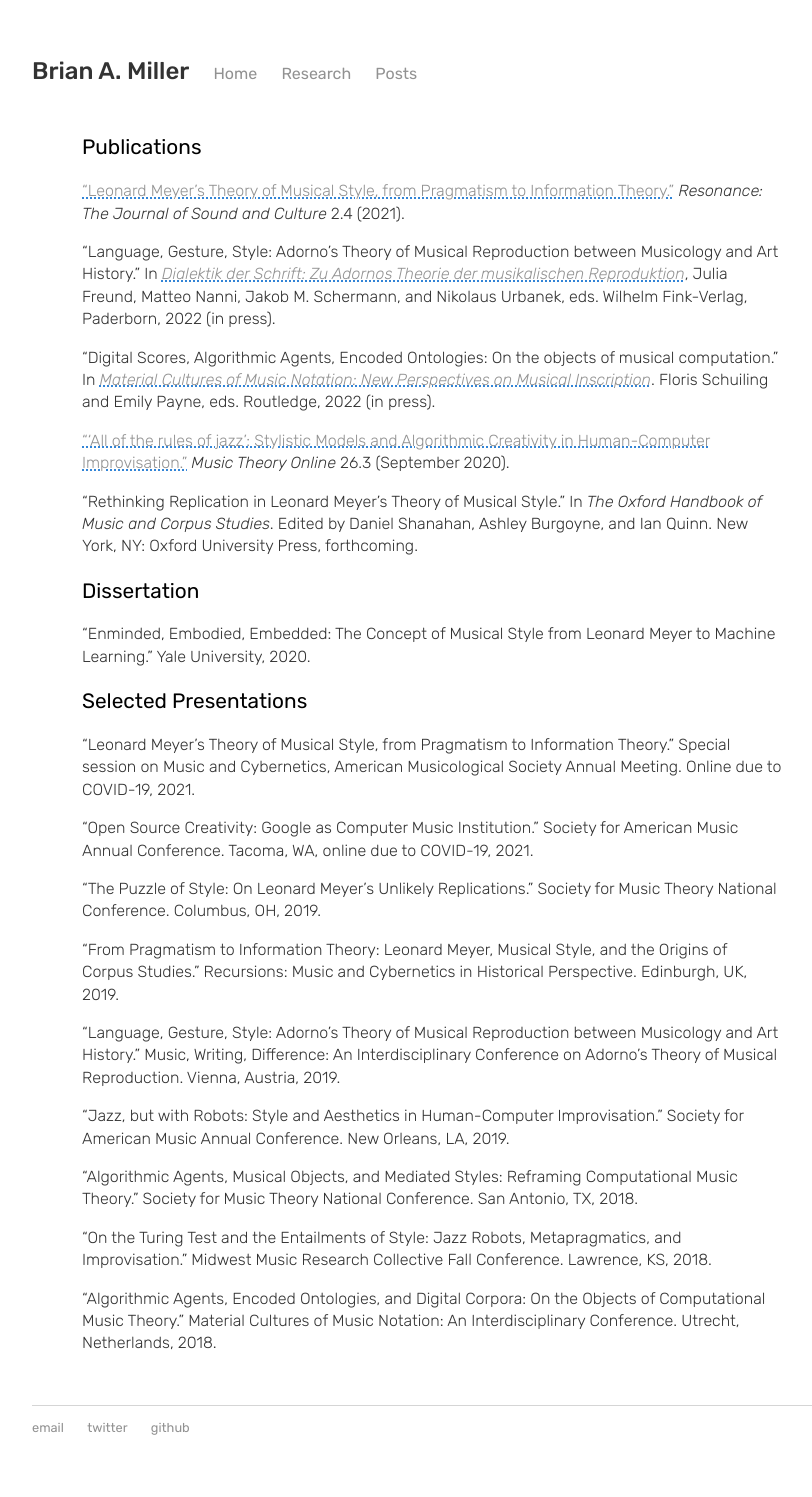
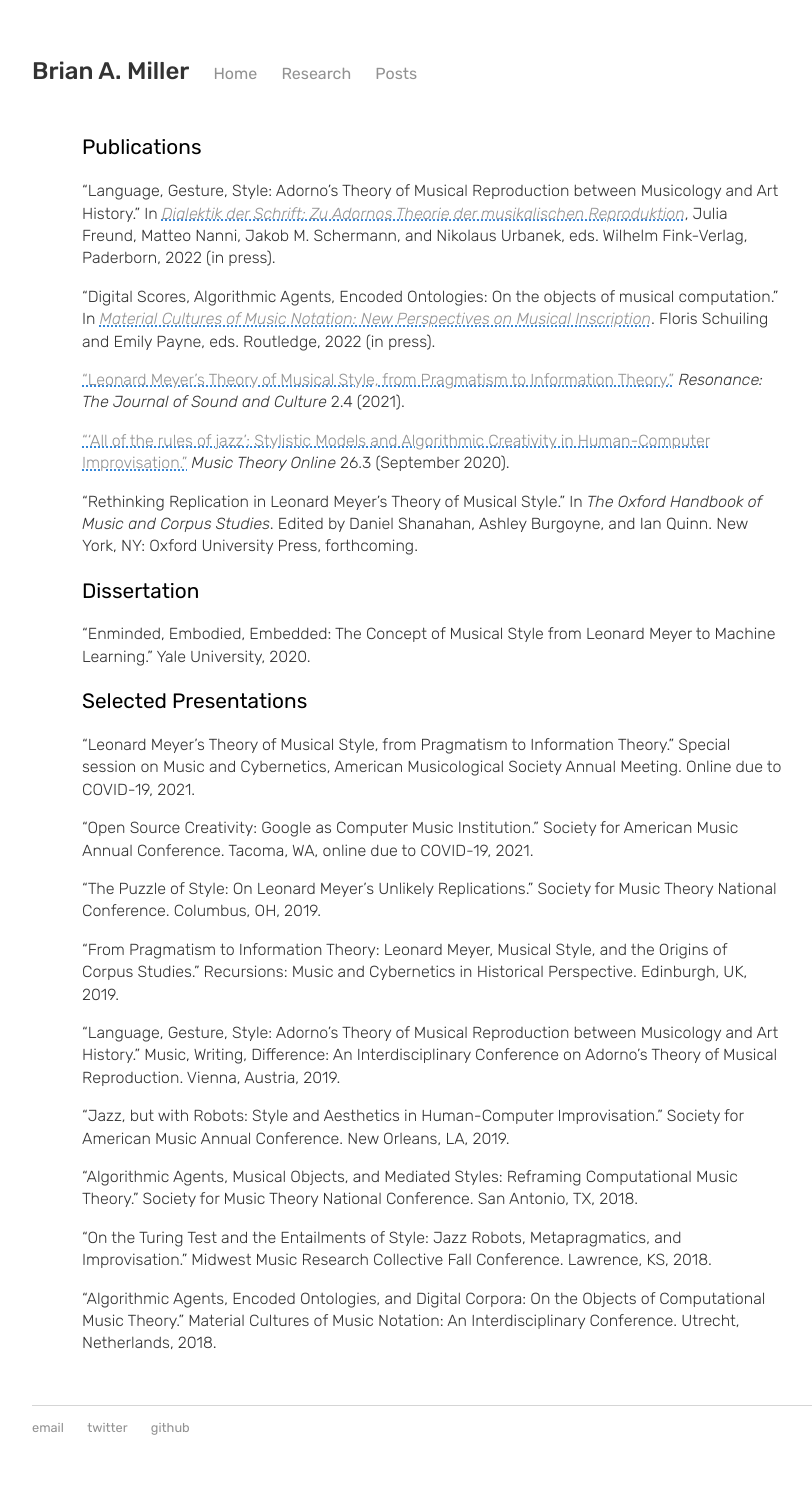
Before and after one commit to bmill42/bmill42.github.io, a Jekyll site: the page built from research/index.md, in a window 1280 px wide. Shown: the whole page, without its empty margins (168-980 px from the left). Built offline with Jekyll 4.4.1, drawn with Linux system fonts in a browser that asks for light colours.

Commit message:
Fixed order of publications

```diff
--- a/research/index.md
+++ b/research/index.md
@@ -5,11 +5,11 @@ title: Research
 
 ### Publications
 
-[“Leonard Meyer’s Theory of Musical Style, from Pragmatism to Information Theory.”](/files/Miller_Resonance_2022.pdf) _Resonance: The Journal of Sound and Culture_ 2.4 (2021).
-
 “Language, Gesture, Style: Adorno’s Theory of Musical Reproduction between Musicology and Art History.” In [_Dialektik der Schrift: Zu Adornos Theorie der musikalischen Reproduktion_](https://www.fink.de/view/title/55689 ), Julia Freund, Matteo Nanni, Jakob M. Schermann, and Nikolaus Urbanek, eds. Wilhelm Fink-Verlag, Paderborn, 2022 (in press).
 
 “Digital Scores, Algorithmic Agents, Encoded Ontologies: On the objects of musical computation.” In [_Material Cultures of Music Notation: New Perspectives on Musical Inscription_](https://www.routledge.com/Material-Cultures-of-Music-Notation-New-Perspectives-on-Musical-Inscription/Schuiling-Payne/p/book/9780367359522). Floris Schuiling and Emily Payne, eds. Routledge, 2022 (in press).
+
+[“Leonard Meyer’s Theory of Musical Style, from Pragmatism to Information Theory.”](/files/Miller_Resonance_2022.pdf) _Resonance: The Journal of Sound and Culture_ 2.4 (2021).
 
 [“‘All of the rules of jazz’: Stylistic Models and Algorithmic Creativity in Human-Computer Improvisation.”](https://mtosmt.org/issues/mto.20.26.3/mto.20.26.3.miller.html) _Music Theory Online_ 26.3 (September 2020).
 
```
Also changed, not shown: 1 other file.
